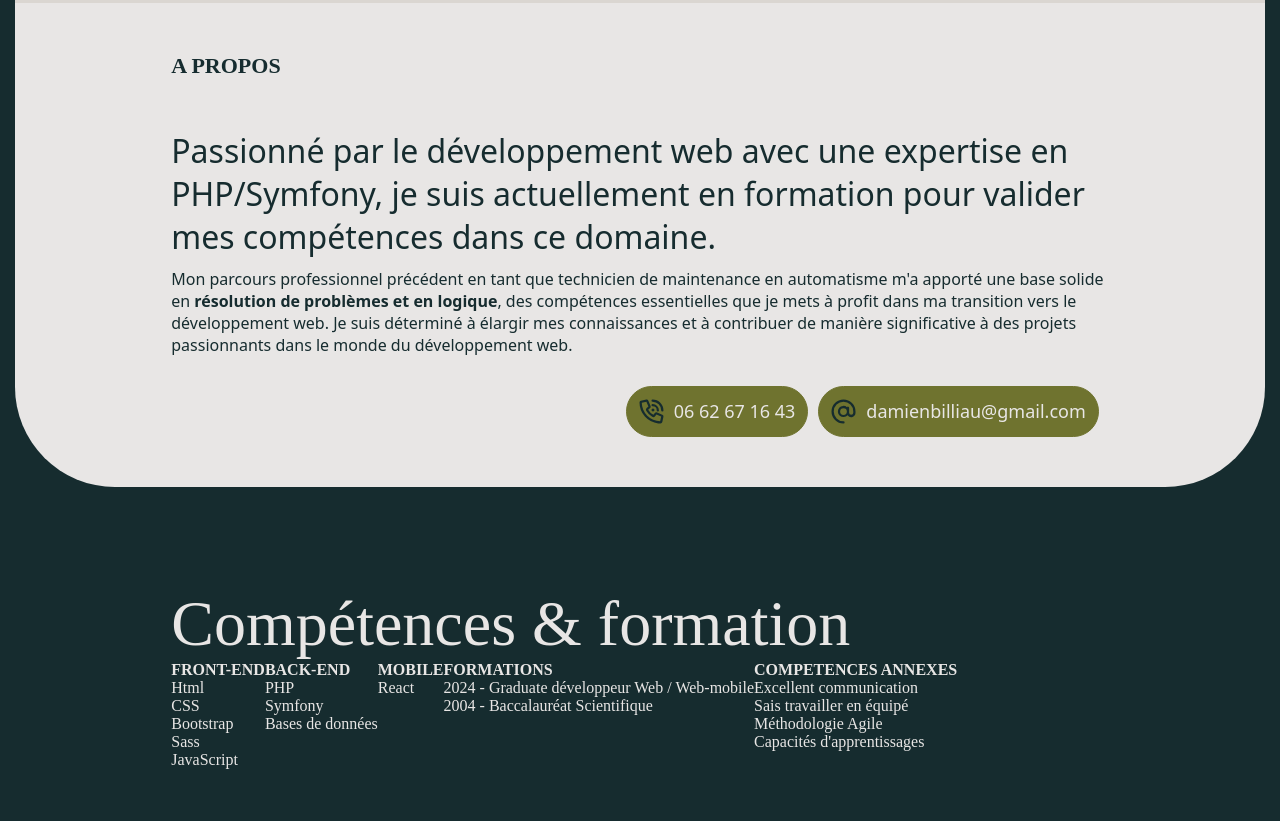
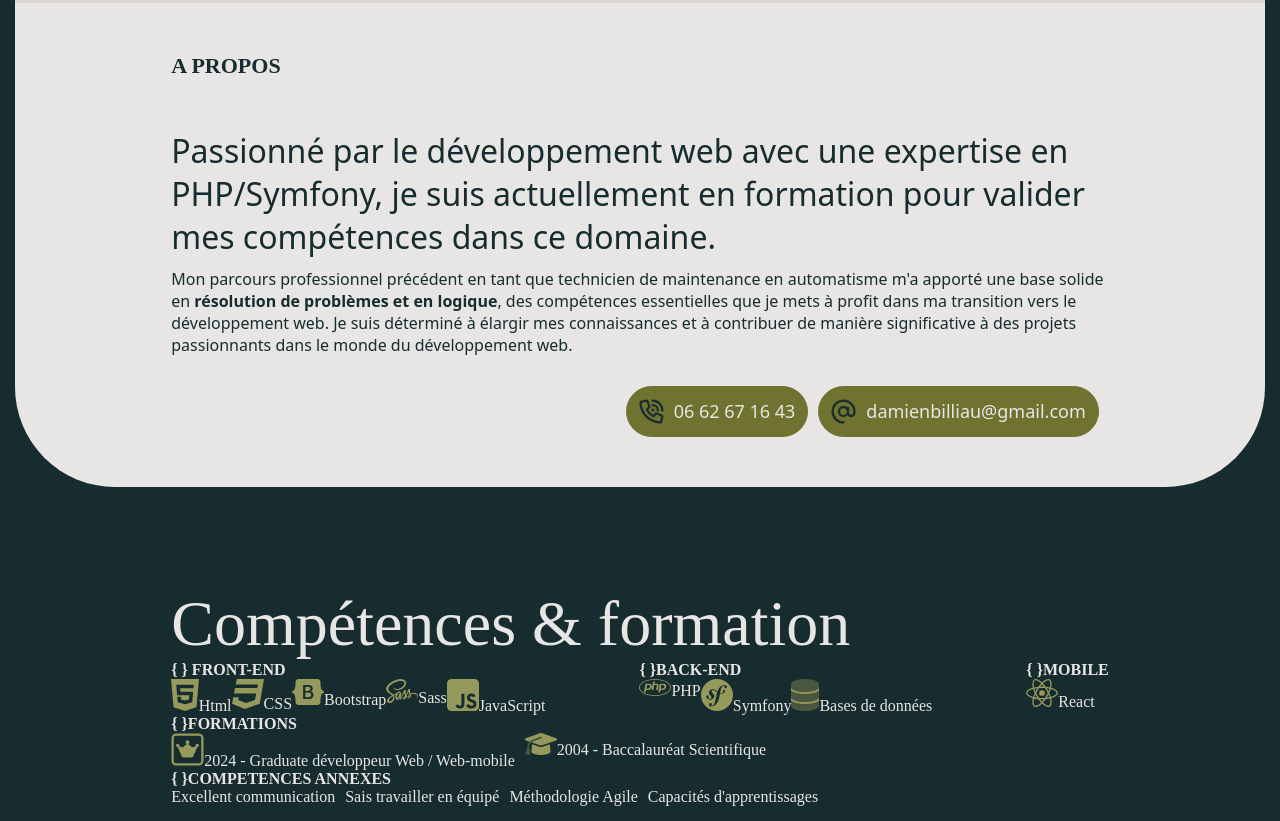
Before and after one commit to batdams/CVDaBill, a plain HTML site: page index.html in a window 1280 px wide. Shown: the part 812-1633 px from the top of the page. Before the commit the page ends 1596 px from the top, so only its background shows below. Drawn offline with Linux system fonts and the light colour scheme.

Commit message:
Ajout de contenu ds main 2

```diff
--- a/index.html
+++ b/index.html
@@ -53,34 +53,43 @@
             <h2>Compétences & formation</h2>
             <div class="skills">
                 <div class="front">
-                    <h4><img src="" alt="">FRONT-END</h4>
-                    <div>Html</div>
-                    <div>CSS</div>
-                    <div>Bootstrap</div>
-                    <div>Sass</div>
-                    <div>JavaScript</div>
+                    <h4> <span class="curlyBrackets">{ }</span> FRONT-END</h4>
+                    <div class="frontSkills">
+                        <div><img src="pictures/html5.svg" alt="HTML5">Html</div>
+                        <div><img src="pictures/css3.svg" alt="CSS3">CSS</div>
+                        <div><img src="pictures/bootstrap.svg" alt="Bootstrap">Bootstrap</div>
+                        <div><img src="pictures/sass.svg" alt="Sass">Sass</div>
+                        <div><img src="pictures/square-js.svg" alt="JS">JavaScript</div>
+                    </div>
                 </div>
                 <div class="back">
-                    <h4><img src="" alt="">BACK-END</h4>
-                    <div>PHP</div>
-                    <div>Symfony</div>
-                    <div>Bases de données</div>
+                    <h4><span class="curlyBrackets">{ }</span>BACK-END</h4>
+                    <div class="backSkills">
+                        <div><img src="pictures/php.svg" alt="PHP8">PHP</div>
+                        <div><img src="pictures/symfony.svg" alt="Sf6">Symfony</div>
+                        <div><img src="pictures/database.svg" alt="database">Bases de données</div>
+                    </div>
                 </div>
                 <div class="mobile">
-                    <h4><img src="" alt="">MOBILE</h4>
-                    <div>React</div>
+                    <h4><span class="curlyBrackets">{ }</span>MOBILE</h4>
+                    <div><img src="pictures/react.svg" alt="React">React</div>
+                </div>
             </div>
             <div class="education">
-                <h4><img src="" alt="">FORMATIONS</h4>
-                <div><span>2024 - </span> Graduate développeur Web / Web-mobile</div>
-                <div><span>2004 - </span> Baccalauréat Scientifique</div>
+                <h4><span class="curlyBrackets">{ }</span>FORMATIONS</h4>
+                <div class="educationList">
+                    <div><img src="pictures/square-web-awesome-stroke.svg" alt="webDiploma"><span>2024 - </span> Graduate développeur Web / Web-mobile</div>
+                    <div><img src="pictures/graduation-cap.svg" alt="scholarDiploma"><span>2004 - </span> Baccalauréat Scientifique</div>
+                </div>
             </div>
             <div class="softSkills">
-                <h4><img src="" alt="">COMPETENCES ANNEXES</h4>
-                <div>Excellent communication</div>
-                <div>Sais travailler en équipé</div>
-                <div>Méthodologie Agile</div>
-                <div>Capacités d'apprentissages</div>
+                <h4><span class="curlyBrackets">{ }</span>COMPETENCES ANNEXES</h4>
+                <div class="softSkillsList">
+                    <div>Excellent communication</div>
+                    <div>Sais travailler en équipé</div>
+                    <div>Méthodologie Agile</div>
+                    <div>Capacités d'apprentissages</div>
+                </div>
             </div>
         </section>
         <div class="contact">
--- a/styles/sass/partials/_main.scss
+++ b/styles/sass/partials/_main.scss
@@ -64,6 +64,16 @@ main {
         }
         .skills {
             display: flex;
+            justify-content: space-between;
+            .frontSkills, .backSkills{
+                display: flex;
+            }
+        }
+        .educationList, .softSkillsList {
+            display: flex;
+            div {
+                margin-right: 10px;
+            }
         }
     }
 }
```
Also changed, not shown: pictures/bootstrap.svg (added), pictures/css3.svg (added), pictures/database.svg (added), pictures/graduation-cap.svg (added), pictures/html5.svg (added), pictures/php.svg (added), pictures/react.svg (added), pictures/sass.svg (added), pictures/square-js.svg (added), pictures/square-web-awesome-stroke.svg (added), pictures/symfony.svg (added), styles/styles.css, 1 other file.
